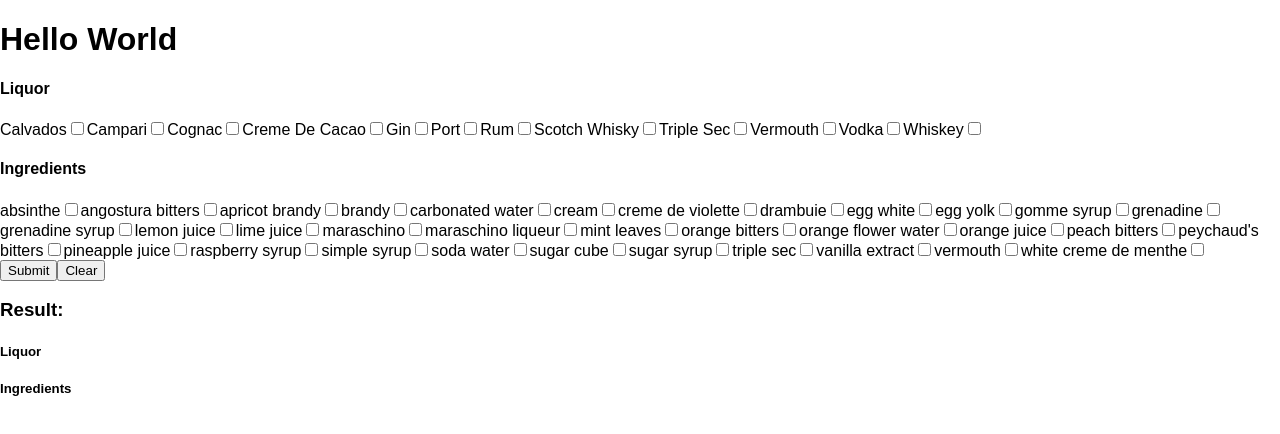
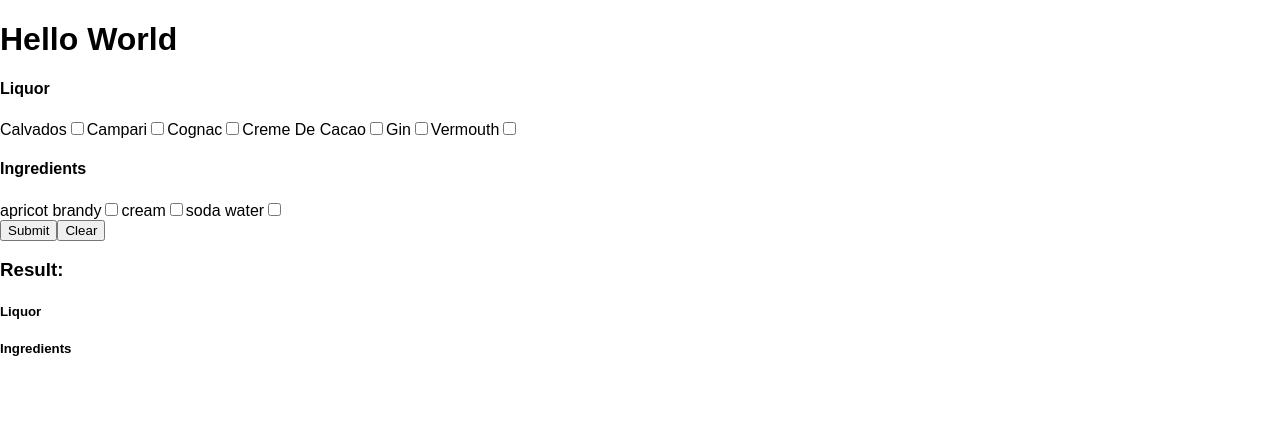
Before and after one commit to PGalicia/CocktailFinder, a React (Create React App) app: page / in a window 1280 px wide. Shown: the top 434 px of the page. Built offline with nearby package versions, Linux system fonts and the light colour scheme.

Commit message:
edited utils

```diff
--- a/src/App.js
+++ b/src/App.js
@@ -36,6 +36,8 @@ class App extends Component {
     this.setupCheckbox();
     // console.log(Object.keys(this.state.cocktails))
     // console.log(this.state.cocktails["White Lady"].liquor);
+    console.log(this.state.alcohol);
+    console.log(this.state.ingredients);
   }
 
   // Need to fix duplicate issues
--- a/src/cocktail.js
+++ b/src/cocktail.js
@@ -1,156 +1,177 @@
-
-export const UNFORGETTABLES = {
-  "Alexander" : {
+export const UNFORGETTABLES = [
+  {
+    name: "Alexander",
     alcohol: ["Cognac", "Creme De Cacao"],
     ingredients: ["cream"],
     garnish: ["nutmeg"]
   },
-  "Americano" : {
+  {
+    name: "Americano",
     alcohol: ["Campari", "Vermouth"],
     ingredients: ["soda water"],
     garnish: ["orange"]
   },
-  "Angel Face" : {
+  {
+    name: "Angel Face",
     alcohol: ["Gin", "Calvados"],
     ingredients: ["apricot brandy"],
     garnish: []
   },
-  "Aviation" : {
-    alcohol: ["Gin"],
-    ingredients: ["creme de violette", "lemon juice", "maraschino liqueur"],
-    garnish: ["cherry"]
-  },
-  "Bacardi" : {
-    alcohol: ["Rum"],
-    ingredients: ["lime juice", "grenadine syrup"],
-    garnish: ["lime"]
-  },
-  "Between The Sheets" : {
-    alcohol: ["Cognac", "Rum", "Triple Sec"],
-    ingredients: ["lemon juice"],
-    garnish: []
-  },
-  "Casino" : {
-    alcohol: ["Gin"],
-    ingredients: ["maraschino", "orange bitters", "lemon juice"],
-    garnish: ["lemon", "maraschino cherry"]
-  },
-  "Clover Club" : {
-    alcohol: ["Gin"],
-    ingredients: ["lemon juice", "raspberry syrup", "egg white"],
-    garnish: []
-  },
-  "Daiquiri" : {
-    alcohol: ["Rum"],
-    ingredients: ["lime juice", "simple syrup"],
-    garnish: []
-  },
-  "Derby" : {
-    alcohol: ["Gin"],
-    ingredients: ["peach bitters", "mint leaves"],
-    garnish: ["mint leaves"]
-  },
-  "Dry Martini" : {
-    alcohol: ["Gin"],
-    ingredients: ["vermouth"],
-    garnish: ["olive", "lemon twist"]
-  },
-  "Gin Fizz" : {
-    alcohol: ["Gin"],
-    ingredients: ["lemon juice", "gomme syrup", "soda water"],
-    garnish: ["lemon slice"]
-  },
-  "John Collins" : {
-    alcohol: ["Gin"],
-    ingredients: ["lemon juice", "sugar syrup", "carbonated water"],
-    garnish: ["lemon slice", "maraschino cherry"]
-  },
-  "Manhattan" : {
-    alcohol: ["Whiskey"],
-    ingredients: ["vermouth", "angostura bitters"],
-    garnish: ["maraschino cherry"]
-  },
-  "Mary Pickford" : {
-    alcohol: ["Rum"],
-    ingredients: ["pineapple juice", "grenadine", "maraschino"],
-    garnish: []
-  },
-  "Monkey Gland" : {
-    alcohol: ["Gin"],
-    ingredients: ["orange juice", "absinthe", "grenadine"],
-    garnish: []
-  },
-  "Negroni" : {
-    alcohol: ["Gin", "Vermouth", "Campari"],
-    ingredients: [],
-    garnish: ["orange slice"]
-  },
-  "Old Fashioned" : {
-    alcohol: ["Whiskey"],
-    ingredients: ["sugar cube"],
-    garnish: ["orange twist", "cherry"]
-  },
-  "Paradise" : {
-    alcohol: ["Gin"],
-    ingredients: ["apricot brandy", "orange juice"],
-    garnish: []
-  },
-  "Planter's Punch" : {
-    alcohol: ["Rum"],
-    ingredients: ["orange juice", "pineapple juice", "lemon juice", "grenadine syrup", "sugar syrup", "angostura bitters"],
-    garnish: ["cherry", "pineapple slice"]
-  },
-  "Porto Flip" : {
-    alcohol: ["Port"],
-    ingredients: ["brandy", "egg yolk"],
-    garnish: ["grated nutmeg"]
-  },
-  "Ramos Gin Fizz" : {
-    alcohol: ["Gin"],
-    ingredients: ["lime juice", "simple syrup", "cream", "egg white", "orange flower water", "vanilla extract", "soda water"],
-    garnish: []
-  },
-  "Rusty Nail" : {
-    alcohol: ["Scotch Whisky"],
-    ingredients: ["drambuie"],
-    garnish: ["lemon twist"]
-  },
-  "Sazerac" : {
-    alcohol: ["Cognac"],
-    ingredients: ["absinthe", "sugar cube", "peychaud's bitters"],
-    garnish: ["lemon peel"]
-  },
-  "Screwdriver" : {
-    alcohol: ["Vodka"],
-    ingredients: ["orange juice"],
-    garnish: ["orange slice"]
-  },
-  "Sidecar" : {
-    alcohol: ["Cognac"],
-    ingredients: ["triple sec", "lemon juice"],
-    garnish: []
-  },
-  "Stinger" : {
-    alcohol: ["Cognac"],
-    ingredients: ["white creme de menthe"],
-    garnish: []
-  },
-  "Tuxedo" : {
-    alcohol: ["Gin"],
-    ingredients: ["vermouth", "maraschino", "absinthe", "orange bitters"],
-    garnish: ["cherry", "lemon zest"]
-  },
-  "Whiskey Sour" : {
-    alcohol: ["Whiskey"],
-    ingredients: ["lemon juice", "gomme syrup", "egg white"],
-    garnish: ["maraschino cherry", "orange slice"]
-  },
-  "White Lady" : {
-    alcohol: ["Gin"],
-    ingredients: ["triple sec", "lemon juice"],
-    garnish: []
-  }
-};
+];
+
+
+// export const UNFORGETTABLES = {
+//   "Alexander" : {
+//     alcohol: ["Cognac", "Creme De Cacao"],
+//     ingredients: ["cream"],
+//     garnish: ["nutmeg"]
+//   },
+//   "Americano" : {
+//     alcohol: ["Campari", "Vermouth"],
+//     ingredients: ["soda water"],
+//     garnish: ["orange"]
+//   },
+//   "Angel Face" : {
+//     alcohol: ["Gin", "Calvados"],
+//     ingredients: ["apricot brandy"],
+//     garnish: []
+//   },
+//   "Aviation" : {
+//     alcohol: ["Gin"],
+//     ingredients: ["creme de violette", "lemon juice", "maraschino liqueur"],
+//     garnish: ["cherry"]
+//   },
+//   "Bacardi" : {
+//     alcohol: ["Rum"],
+//     ingredients: ["lime juice", "grenadine syrup"],
+//     garnish: ["lime"]
+//   },
+//   "Between The Sheets" : {
+//     alcohol: ["Cognac", "Rum", "Triple Sec"],
+//     ingredients: ["lemon juice"],
+//     garnish: []
+//   },
+//   "Casino" : {
+//     alcohol: ["Gin"],
+//     ingredients: ["maraschino", "orange bitters", "lemon juice"],
+//     garnish: ["lemon", "maraschino cherry"]
+//   },
+//   "Clover Club" : {
+//     alcohol: ["Gin"],
+//     ingredients: ["lemon juice", "raspberry syrup", "egg white"],
+//     garnish: []
+//   },
+//   "Daiquiri" : {
+//     alcohol: ["Rum"],
+//     ingredients: ["lime juice", "simple syrup"],
+//     garnish: []
+//   },
+//   "Derby" : {
+//     alcohol: ["Gin"],
+//     ingredients: ["peach bitters", "mint leaves"],
+//     garnish: ["mint leaves"]
+//   },
+//   "Dry Martini" : {
+//     alcohol: ["Gin"],
+//     ingredients: ["vermouth"],
+//     garnish: ["olive", "lemon twist"]
+//   },
+//   "Gin Fizz" : {
+//     alcohol: ["Gin"],
+//     ingredients: ["lemon juice", "gomme syrup", "soda water"],
+//     garnish: ["lemon slice"]
+//   },
+//   "John Collins" : {
+//     alcohol: ["Gin"],
+//     ingredients: ["lemon juice", "sugar syrup", "carbonated water"],
+//     garnish: ["lemon slice", "maraschino cherry"]
+//   },
+//   "Manhattan" : {
+//     alcohol: ["Whiskey"],
+//     ingredients: ["vermouth", "angostura bitters"],
+//     garnish: ["maraschino cherry"]
+//   },
+//   "Mary Pickford" : {
+//     alcohol: ["Rum"],
+//     ingredients: ["pineapple juice", "grenadine", "maraschino"],
+//     garnish: []
+//   },
+//   "Monkey Gland" : {
+//     alcohol: ["Gin"],
+//     ingredients: ["orange juice", "absinthe", "grenadine"],
+//     garnish: []
+//   },
+//   "Negroni" : {
+//     alcohol: ["Gin", "Vermouth", "Campari"],
+//     ingredients: [],
+//     garnish: ["orange slice"]
+//   },
+//   "Old Fashioned" : {
+//     alcohol: ["Whiskey"],
+//     ingredients: ["sugar cube"],
+//     garnish: ["orange twist", "cherry"]
+//   },
+//   "Paradise" : {
+//     alcohol: ["Gin"],
+//     ingredients: ["apricot brandy", "orange juice"],
+//     garnish: []
+//   },
+//   "Planter's Punch" : {
+//     alcohol: ["Rum"],
+//     ingredients: ["orange juice", "pineapple juice", "lemon juice", "grenadine syrup", "sugar syrup", "angostura bitters"],
+//     garnish: ["cherry", "pineapple slice"]
+//   },
+//   "Porto Flip" : {
+//     alcohol: ["Port"],
+//     ingredients: ["brandy", "egg yolk"],
+//     garnish: ["grated nutmeg"]
+//   },
+//   "Ramos Gin Fizz" : {
+//     alcohol: ["Gin"],
+//     ingredients: ["lime juice", "simple syrup", "cream", "egg white", "orange flower water", "vanilla extract", "soda water"],
+//     garnish: []
+//   },
+//   "Rusty Nail" : {
+//     alcohol: ["Scotch Whisky"],
+//     ingredients: ["drambuie"],
+//     garnish: ["lemon twist"]
+//   },
+//   "Sazerac" : {
+//     alcohol: ["Cognac"],
+//     ingredients: ["absinthe", "sugar cube", "peychaud's bitters"],
+//     garnish: ["lemon peel"]
+//   },
+//   "Screwdriver" : {
+//     alcohol: ["Vodka"],
+//     ingredients: ["orange juice"],
+//     garnish: ["orange slice"]
+//   },
+//   "Sidecar" : {
+//     alcohol: ["Cognac"],
+//     ingredients: ["triple sec", "lemon juice"],
+//     garnish: []
+//   },
+//   "Stinger" : {
+//     alcohol: ["Cognac"],
+//     ingredients: ["white creme de menthe"],
+//     garnish: []
+//   },
+//   "Tuxedo" : {
+//     alcohol: ["Gin"],
+//     ingredients: ["vermouth", "maraschino", "absinthe", "orange bitters"],
+//     garnish: ["cherry", "lemon zest"]
+//   },
+//   "Whiskey Sour" : {
+//     alcohol: ["Whiskey"],
+//     ingredients: ["lemon juice", "gomme syrup", "egg white"],
+//     garnish: ["maraschino cherry", "orange slice"]
+//   },
+//   "White Lady" : {
+//     alcohol: ["Gin"],
+//     ingredients: ["triple sec", "lemon juice"],
+//     garnish: []
+//   }
+// };
 
 
 
--- a/src/utils.js
+++ b/src/utils.js
@@ -1,15 +1,21 @@
 export const retrieveAlcohol = cocktails => {
     let alcohol = [];
-    for(let cocktail in cocktails){
-      alcohol = alcohol.concat(cocktails[cocktail].alcohol);
+    // for(let cocktail in cocktails){
+    //   alcohol = alcohol.concat(cocktails[cocktail].alcohol);
+    // }
+    for(let cocktail of cocktails){
+      alcohol = alcohol.concat(cocktail.alcohol);
     }
     return [...new Set(alcohol)].sort();
 }
 
 export const retrieveIngredients = cocktails => {
     let ingredient = [];
-    for(let cocktail in cocktails) {
-      ingredient = ingredient.concat(cocktails[cocktail].ingredients);
+    // for(let cocktail in cocktails) {
+    //   ingredient = ingredient.concat(cocktails[cocktail].ingredients);
+    // }
+    for(let cocktail of cocktails) {
+      ingredient = ingredient.concat(cocktail.ingredients);
     }
     return [...new Set(ingredient)].sort();
 }
```
